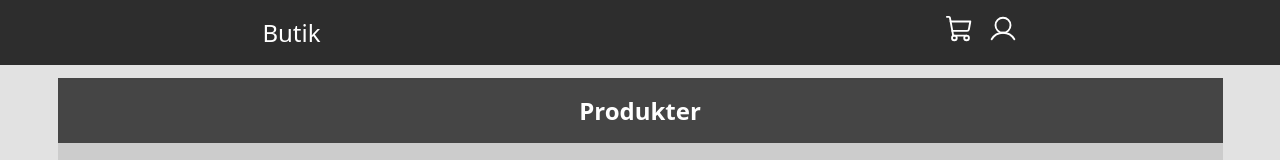
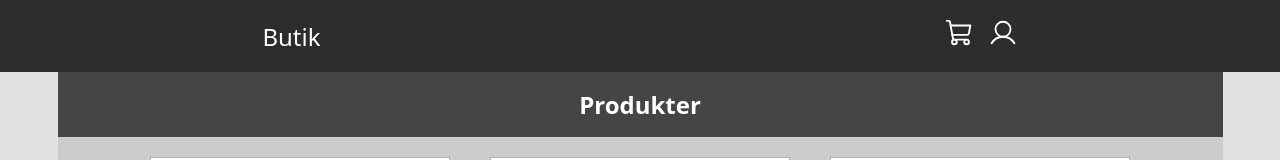
Before and after one commit to sebbejuh/Frontend-Webshop, a React app: page /webshop-ts in a window 1280 px wide. Shown: the top 160 px of the page. Built offline with nearby package versions, Linux system fonts and the light colour scheme; the HTML template or start-up script is replaced by a standard one.

Commit message:
Added fixed navbar and cleaned up lots of css related to it.

```diff
--- a/src/App.scss
+++ b/src/App.scss
@@ -10,7 +10,8 @@
   list-style-type: none;
 }
 
-html, body {
+html,
+body {
   font-family: system-ui, -apple-system, BlinkMacSystemFont, 'Segoe UI', Roboto, Oxygen, Ubuntu, Cantarell, 'Open Sans', 'Helvetica Neue', sans-serif;
 }
 
@@ -25,7 +26,7 @@ body {
 .container {
   display: flex;
   justify-content: center;
-  // margin: 0 15%;
   background-color: rgb(226, 226, 226);
   min-height: 93%;
+  padding-top: 4.5rem;
 }
--- a/src/assets/_cart.scss
+++ b/src/assets/_cart.scss
@@ -3,7 +3,6 @@
   display: flex;
   flex-direction: column;
   align-items: center;
-  margin-top: 0.8rem;
 
   h1 {
     background: #454545;
--- a/src/assets/_navbar.scss
+++ b/src/assets/_navbar.scss
@@ -1,11 +1,13 @@
 .navbar {
   background-color: rgb(45, 45, 45);
-  padding: 0.5rem 0;
-  max-height: 9vh;
-  // margin-bottom: 1rem;
+  z-index: 999;
+  height: 4.5rem;
+  display: flex;
   align-items: center;
+}
 
 .navbar-links {
+  width: 100vw;
   display: flex;
   justify-content: space-between;
   margin: 0 20vw;
@@ -17,7 +19,8 @@
     font-size: 1.5rem;
     padding: 1vh 0.5vw;
     border-radius: 15%;
-      span{
+
+    span {
       font-size: 0.8rem;
       font-weight: bold;
       background-color: red;
@@ -26,7 +29,7 @@
     }
   }
 
-    .icon-links a{
+  .icon-links a {
     padding: 1vh 0.5vw;
 
   }
@@ -36,11 +39,15 @@
     background-color: rgb(27, 27, 27);
   }
 }
+
+.sticky {
+  position: fixed;
+  top: 0;
+  width: 100%;
 }
-@media (max-width: 500px){
-  .navbar{
-    .navbar-links{
+
+@media (max-width: 500px) {
+  .navbar-links {
     margin: 0 10vw;
   }
 }
-}
--- a/src/assets/_orders.scss
+++ b/src/assets/_orders.scss
@@ -1,9 +1,8 @@
-.orders{
+.orders {
   background-color: white;
   display: flex;
   flex-direction: column;
   align-items: center;
-  margin-top: 0.8rem;
 
   h1 {
     background: #454545;
@@ -15,6 +14,7 @@
     padding: 1rem 0;
   }
 }
+
 .order-list {
   display: flex;
   flex-direction: column;
@@ -24,7 +24,8 @@
   margin-top: 0.5vh;
   margin-bottom: 0.5vh;
 }
-.order-item{
+
+.order-item {
   display: flex;
   flex-wrap: wrap;
   flex-direction: row;
@@ -38,8 +39,9 @@
   // overflow: hidden;
   gap: 4vw;
   width: 100%;
-  .order-btn{
-    button{
+
+  .order-btn {
+    button {
       display: flex;
       justify-content: center;
       width: 5vw;
@@ -54,28 +56,32 @@
       border: 2px solid black;
     }
   }
-  .order-btn :hover{
+
+  .order-btn :hover {
     cursor: pointer;
     background-color: #e00000;
 
   }
+
   // .order-item-list{
 
   //   li{
 
   //   }
   // }
-  .order-date{
+  .order-date {
     width: 90px;
     font-weight: 500;
   }
 }
-@media (max-width: 488px){
-  .order-item{
+
+@media (max-width: 488px) {
+  .order-item {
     flex-direction: column;
     flex-wrap: nowrap;
   }
-  .orders{
+
+  .orders {
     width: 100%;
   }
 }
--- a/src/assets/_products.scss
+++ b/src/assets/_products.scss
@@ -2,9 +2,9 @@
   display: flex;
   flex-direction: column;
   align-items: center;
-  margin-top: 0.8rem;
   max-width: 1165px;
-  h1{
+
+  h1 {
     background: #454545;
     color: white;
     width: 100%;
@@ -27,12 +27,12 @@
 .product {
   flex: 0 1 300px;
   background: white;
-  border: 1px solid rgba(0,0,0,.3);
+  border: 1px solid rgba(0, 0, 0, .3);
   position: relative;
   overflow: hidden;
   margin: 20px;
 
-  a:hover{
+  a:hover {
     filter: brightness(92%);
   }
 }
@@ -66,6 +66,7 @@
   align-items: center;
 
 }
+
 .addToCartBtn {
   border: 1px solid black;
   color: white;
@@ -75,7 +76,7 @@
   font-size: 1.2rem;
 }
 
-.addToCartBtn:hover{
+.addToCartBtn:hover {
   cursor: pointer;
   text-decoration: underline;
   filter: brightness(120%);
@@ -90,7 +91,8 @@
   background-color: rgb(255, 255, 255);
   // gap: 3rem;
   margin: 5% 0 15% 0;
-  h1{
+
+  h1 {
     background: #454545;
     color: white;
     width: 100%;
@@ -99,16 +101,19 @@
     justify-content: center;
     padding: 1rem 0;
   }
-  .details-link-container{
+
+  .details-link-container {
     width: 100%;
-    .details-link{
+
+    .details-link {
       position: absolute;
       display: flex;
-      align-items:end;
+      align-items: end;
       padding-top: 1rem;
       padding-left: 1rem;
       color: black;
-      svg{
+
+      svg {
         background-color: #454545;
         border-radius: 100%;
         padding: 2px;
@@ -116,36 +121,46 @@
       }
     }
   }
-  .product-details-2{
+
+  .product-details-2 {
     max-width: 700px;
     display: flex;
     flex-direction: row;
     flex-wrap: wrap;
     justify-content: center;
     align-items: center;
-    .product-details-text, .product-details-img {
+
+    .product-details-text,
+    .product-details-img {
       flex: 0 1 300px;
       position: relative;
       overflow: hidden;
       margin: 25px;
       align-items: center;
-      img{
+
+      img {
         height: 20vh;
         display: flex;
         justify-content: center;
         align-items: center;
       }
     }
-    .product-details-text{
 
-      h3,h4,p,button{
+    .product-details-text {
+
+      h3,
+      h4,
+      p,
+      button {
         padding: 0.5rem 0;
       }
-      h4 span{
+
+      h4 span {
         font-size: small;
       }
     }
-    .product-details-img{
+
+    .product-details-img {
       display: flex;
       justify-content: center;
     }
--- a/src/components/Navbar.tsx
+++ b/src/components/Navbar.tsx
@@ -9,8 +9,9 @@ const Navbar = () => {
   for (const id in cartItems) { //loops through cartItems by id
     totalItems += cartItems[id];//adds the value for each property to totalItems
   }
+
   return (
-    <header className="navbar">
+    <header className='navbar sticky'>
       <nav className="navbar-links">
         <Link to='/webshop-ts/'>Butik</Link>
         <div className='icon-links'>
```
Lines whose indentation alone changed are shown as unchanged.
